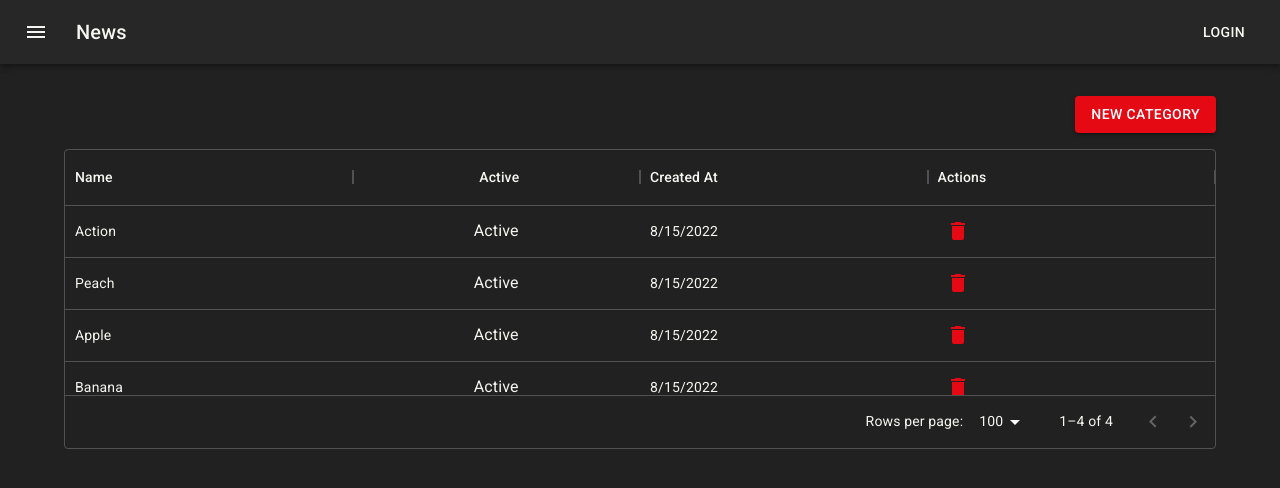
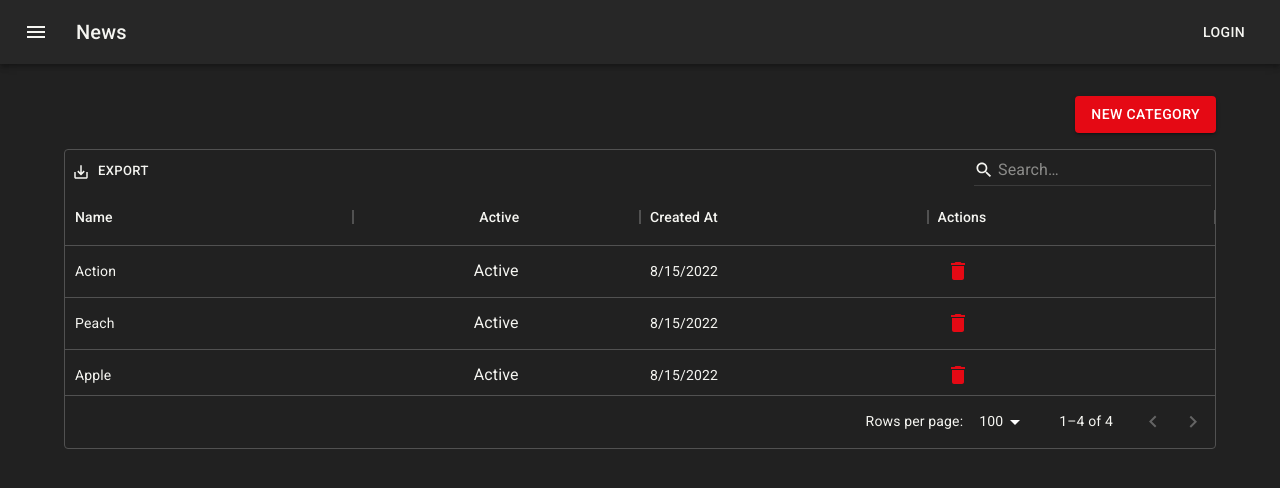
Before and after one commit to CarlosEduardoGui/codeflix, a React (Create React App) app: page / in a window 1280 px wide. Shown: the top 488 px of the page. Built offline with nearby package versions, Linux system fonts and the light colour scheme.

Commit message:
Added filtering on ListCategory

```diff
--- a/src/features/categories/ListCategory.tsx
+++ b/src/features/categories/ListCategory.tsx
@@ -3,7 +3,7 @@
 import { useAppSelector } from "../../app/hooks";
 import { selectCategories } from "./categorySlice";
 import DeleteIcon from "@mui/icons-material/Delete";
-import { DataGrid, GridColDef, GridRenderCellParams, GridRowsProp } from "@mui/x-data-grid";
+import { DataGrid, GridColDef, GridRenderCellParams, GridRowsProp, GridToolbar } from "@mui/x-data-grid";
 
 export const CategoryList = () => {
     const categories = useAppSelector(selectCategories);
@@ -78,9 +78,19 @@
 
             <div style={{ height: 300, width: '100%' }}>
                 <DataGrid
+                    components={{Toolbar: GridToolbar}}
+                    disableColumnSelector={true}
+                    disableColumnFilter={true}
+                    disableDensitySelector={true}
                     rowsPerPageOptions={[5, 10, 20, 50, 100]}
                     rows={rows}
                     columns={columns}
+                    componentsProps={{
+                        toolbar: {
+                          showQuickFilter: true,
+                          quickFilterProps: { debounceMs: 500 },
+                        },
+                      }}
                 />
             </div>
         </Box>
```
